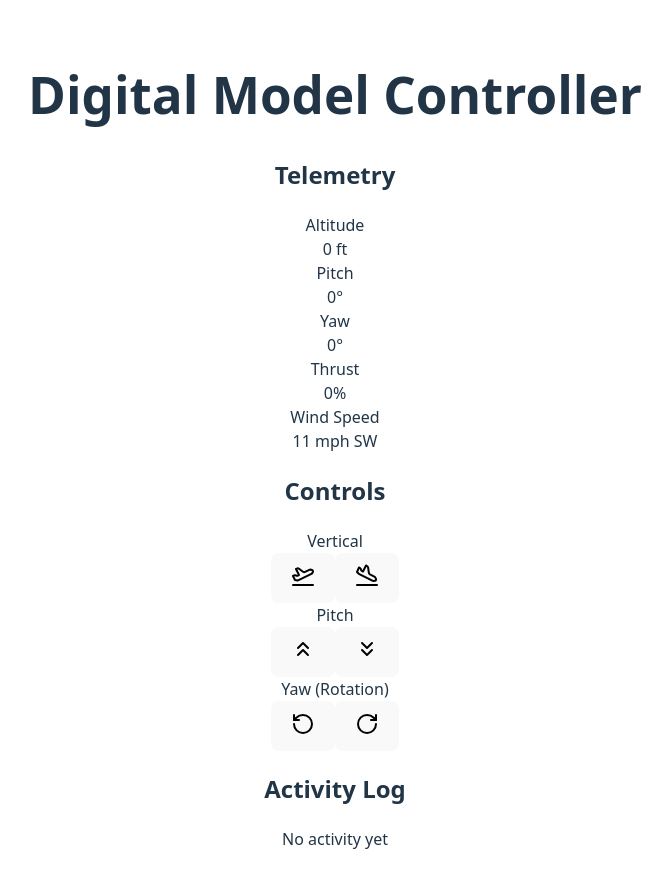
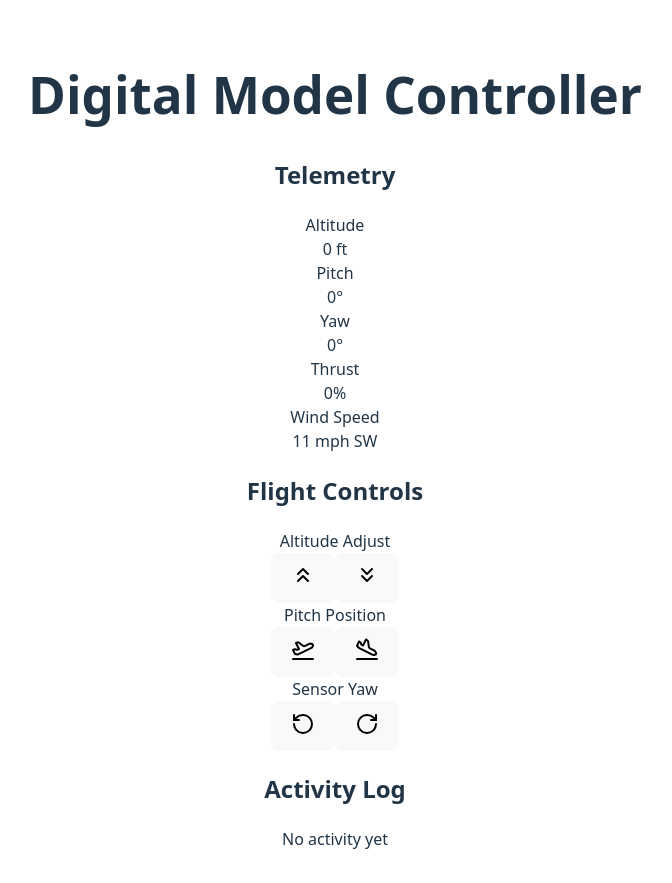
Before and after one commit to tkdguy85/model-controller, a React (Vite) app in the folder frontend/: page /model-controller/controls in a window 1280 px wide. Shown: the whole page, without its empty margins (305-977 px from the left). Built offline with nearby package versions, Linux system fonts and the light colour scheme.

Commit message:
Update Layout text

```diff
--- a/frontend/src/components/ControllerLayout.jsx
+++ b/frontend/src/components/ControllerLayout.jsx
@@ -6,18 +6,18 @@ import ControllerInputs from './ControllerInputs';
 function ControllerLayout({ onControl }) {
   return (
     <div className="controller-layout-container">
-      <h2 className="controller-layout-header">Controls</h2>
+      <h2 className="controller-layout-header">Flight Controls</h2>
 
       {/* Vertical Controls (Thrust) */}
       <div className="controller-layout-section">
-        <div className="controller-layout-label">Vertical</div>
+        <div className="controller-layout-label">Altitude Adjust</div>
         <div className="controller-layout-inputs">
           <ControllerInputs
-            icon={PlaneTakeoff}
+            icon={ChevronsUp}
             onPress={() => onControl('thrust-up')}
           />
           <ControllerInputs
-            icon={PlaneLanding}
+            icon={ChevronsDown}
             onPress={() => onControl('thrust-down')}
           />
         </div>
@@ -25,14 +25,14 @@ function ControllerLayout({ onControl }) {
 
       {/* Horizontal Controls (Pitch) */}
       <div className="controller-layout-section">
-        <div className="controller-layout-label">Pitch</div>
+        <div className="controller-layout-label">Pitch Position</div>
         <div className="controller-layout-inputs">
           <ControllerInputs
-            icon={ChevronsUp}
+            icon={PlaneTakeoff}
             onPress={() => onControl('pitch-forward')}
           />
           <ControllerInputs
-            icon={ChevronsDown}
+            icon={PlaneLanding}
             onPress={() => onControl('pitch-backward')}
           />
         </div>
@@ -40,7 +40,7 @@ function ControllerLayout({ onControl }) {
 
       {/* Rotation Controls (Yaw) */}
       <div className="controller-layout-section">
-        <div className="controller-layout-label">Yaw (Rotation)</div>
+        <div className="controller-layout-label">Sensor Yaw</div>
         <div className="controller-layout-inputs">
           <ControllerInputs
             icon={RotateCcw}
```
